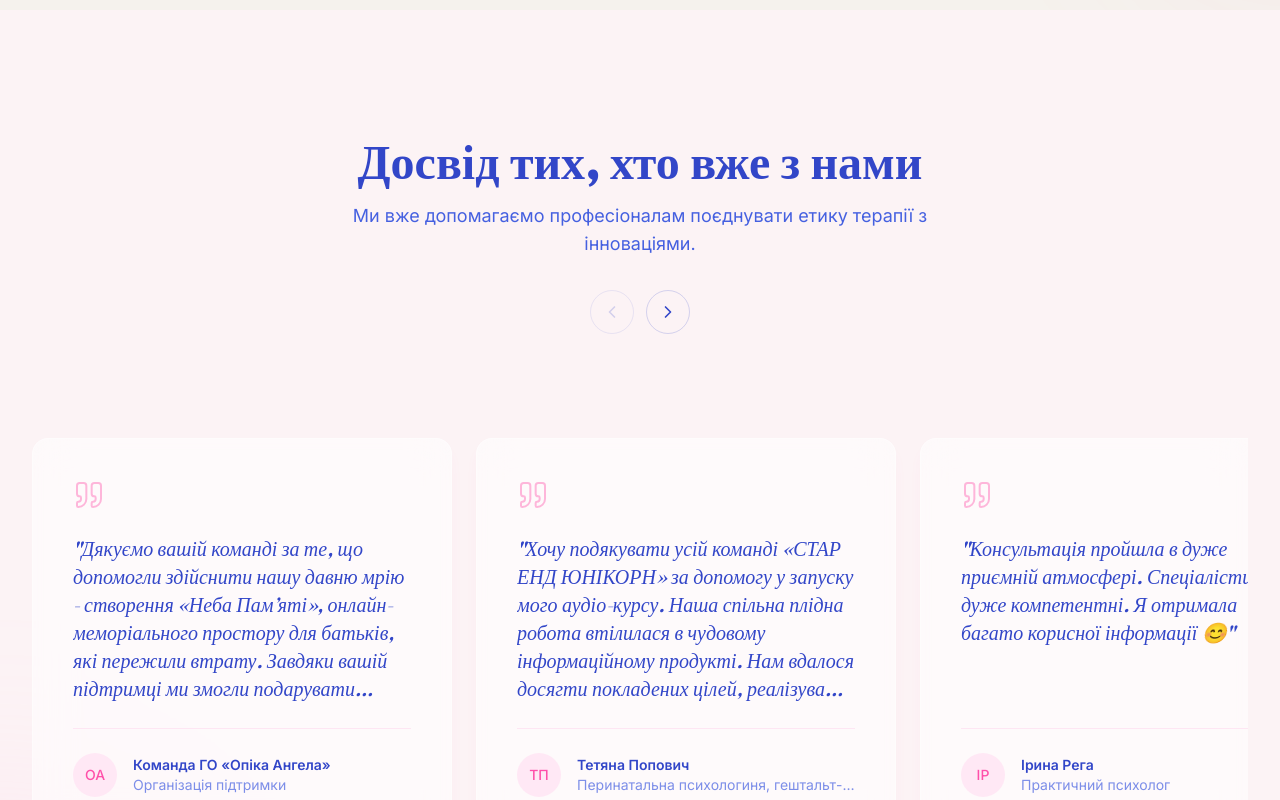
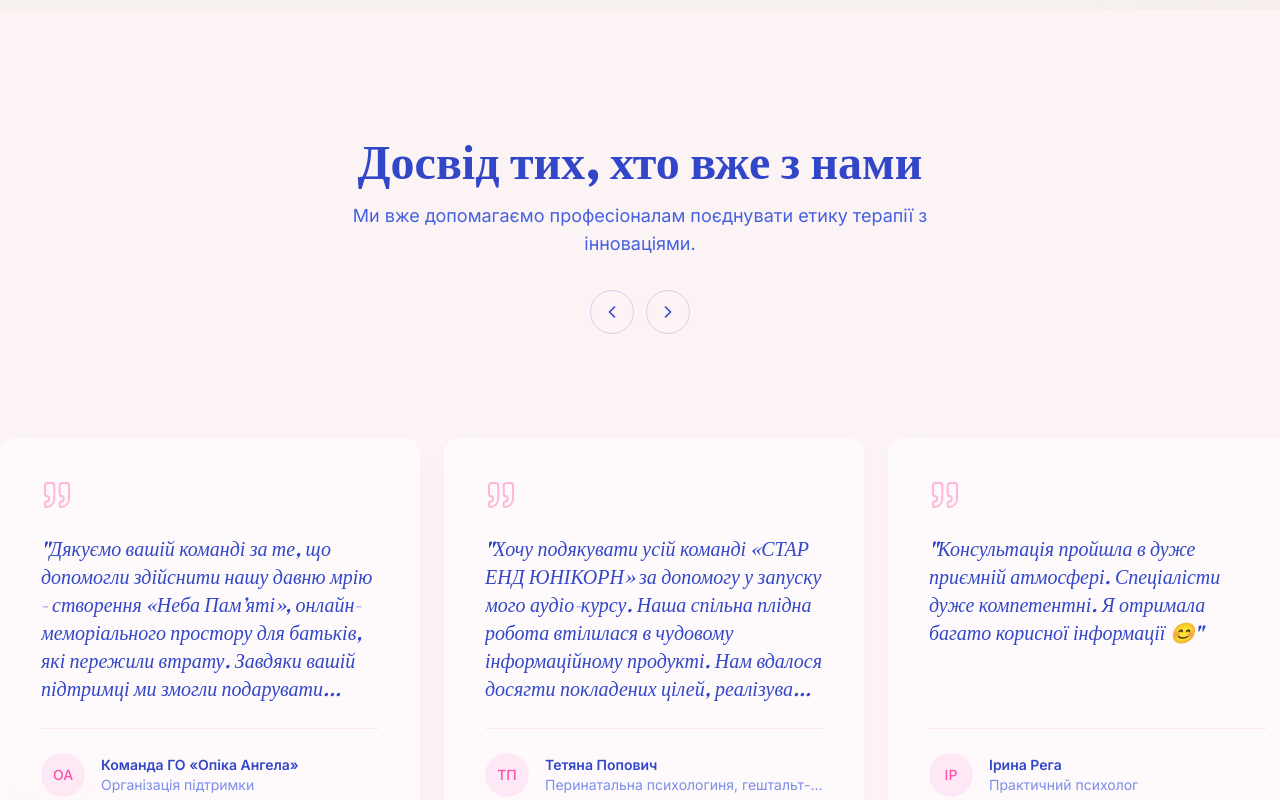
Before and after one commit to NostresMA/M-H-Collab, a React (Vite) app: page / in a window 1280 px wide. Shown: the part 4500-5300 px from the top of the page. Built offline with nearby package versions, Linux system fonts and the light colour scheme.

Commit message:
fix: move container padding to scroll container to prevent side-clipped shadows

```diff
--- a/src/components/TestimonialsSection.tsx
+++ b/src/components/TestimonialsSection.tsx
@@ -71,9 +71,8 @@
       {/* Subtle decorative element */}
       <div className="absolute bottom-0 left-0 w-96 h-96 bg-sage-200/20 rounded-full blur-[100px] -translate-x-1/2 translate-y-1/2 pointer-events-none" />
 
-      <div className="max-w-7xl mx-auto px-4 sm:px-6 lg:px-8 relative z-10">
-        {/* Header */}
-        <div className="flex flex-col md:flex-row md:items-end md:justify-between mb-14 md:mb-16">
+      <div className="max-w-7xl mx-auto relative z-10">
+        <div className="px-4 sm:px-6 lg:px-8 flex flex-col md:flex-row md:items-end md:justify-between mb-14 md:mb-16">
           <div>
             <motion.h2
               initial={{
@@ -151,7 +150,7 @@
         {/* Horizontal Scroll Container */}
         <div
           ref={scrollRef}
-          className="flex gap-6 overflow-x-auto py-10 snap-x snap-mandatory scrollbar-hide"
+          className="flex gap-6 overflow-x-auto py-10 px-4 sm:px-6 lg:px-8 snap-x snap-mandatory scrollbar-hide"
           style={{
             scrollbarWidth: 'none',
             msOverflowStyle: 'none'
@@ -204,7 +203,7 @@
         </div>
 
         {/* Dot Indicators (mobile) */}
-        <div className="flex md:hidden justify-center gap-2 mt-6">
+        <div className="px-4 sm:px-6 lg:px-8 flex md:hidden justify-center gap-2 mt-6">
           {testimonials.map((_, index) =>
             <div
               key={index}
--- a/src/components/ua/TestimonialsSectionUA.tsx
+++ b/src/components/ua/TestimonialsSectionUA.tsx
@@ -77,8 +77,8 @@
     <section className="py-24 md:py-32 bg-sage-100/30 relative overflow-hidden">
       <div className="absolute bottom-0 left-0 w-96 h-96 bg-sage-200/20 rounded-full blur-[100px] -translate-x-1/2 translate-y-1/2 pointer-events-none" />
 
-      <div className="max-w-7xl mx-auto px-4 sm:px-6 lg:px-8 relative z-10">
-        <div className="flex flex-col items-center text-center mb-14 md:mb-16">
+      <div className="max-w-7xl mx-auto relative z-10">
+        <div className="px-4 sm:px-6 lg:px-8 flex flex-col items-center text-center mb-14 md:mb-16">
           <motion.h2
             initial={{ opacity: 0, y: 20 }}
             whileInView={{ opacity: 1, y: 0 }}
@@ -125,7 +125,7 @@
 
         <div
           ref={scrollRef}
-          className="flex gap-6 overflow-x-auto py-10 snap-x snap-mandatory scrollbar-hide"
+          className="flex gap-6 overflow-x-auto py-10 px-4 sm:px-6 lg:px-8 snap-x snap-mandatory scrollbar-hide"
           style={{ scrollbarWidth: 'none', msOverflowStyle: 'none' }}
         >
           {testimonials.map((testimonial, index) => (
@@ -160,7 +160,7 @@
           ))}
         </div>
 
-        <div className="flex md:hidden justify-center gap-2 mt-6">
+        <div className="px-4 sm:px-6 lg:px-8 flex md:hidden justify-center gap-2 mt-6">
           {testimonials.map((_, index) => (
             <div
               key={index}
```
